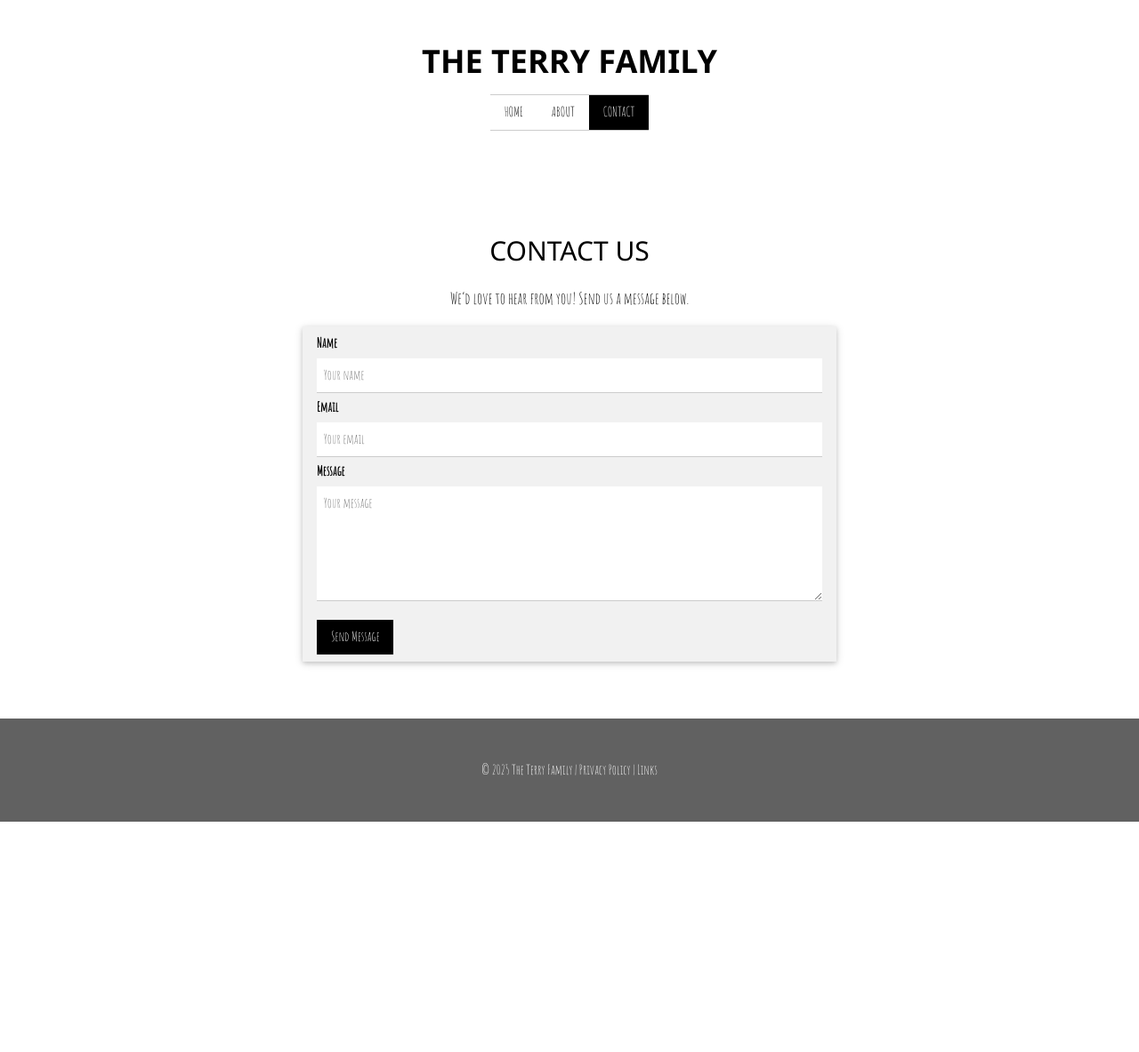
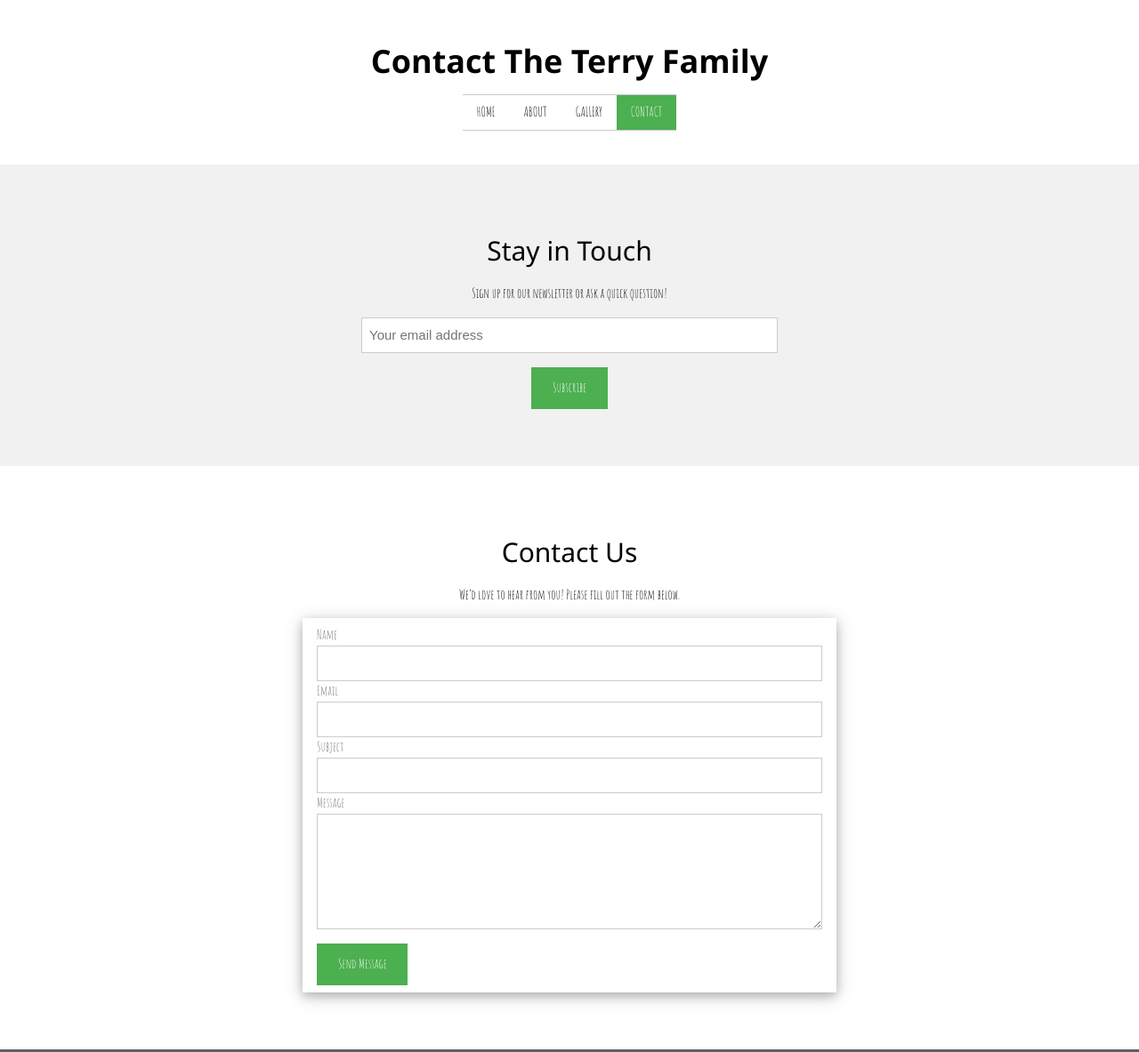
Before and after one commit to stilgar99/idt110_module5, a plain HTML site: page contact.html in a window 1280 px wide. Shown: the top 1183 px of the page at 89% size. Before the commit the page ends 924 px from the top, so only its background shows below. Drawn offline with Linux system fonts and the light colour scheme.

Commit message:
Update contact page layout and content

```diff
--- a/contact.html
+++ b/contact.html
@@ -1,49 +1,70 @@
 <!DOCTYPE html>
 <html>
 <head>
-  <title>Contact – The Terry Family</title>
+  <title>Contact | The Terry Family</title>
   <meta charset="UTF-8">
   <meta name="viewport" content="width=device-width, initial-scale=1">
-  <link rel="stylesheet" href="../vendor/w3.css">
+  <link rel="stylesheet" href="vendor/w3.css">
   <link rel="stylesheet" href="https://fonts.googleapis.com/css?family=Amatic+SC">
   <style>
-    body {font-family: "Amatic SC", sans-serif;}
+    body, html {font-family: "Amatic SC", sans-serif;}
     h1, h2 {text-align: center;}
-    input, textarea {width: 100%; padding: 10px; margin: 5px 0;}
+    .w3-input {font-family: sans-serif;}
   </style>
 </head>
 <body>
 
+<!-- Header -->
 <header class="w3-container w3-center w3-padding-32">
-  <h1 class="w3-xxlarge"><b>THE TERRY FAMILY</b></h1>
+  <h1 class="w3-xxlarge"><b>Contact The Terry Family</b></h1>
   <div class="w3-bar w3-border-top w3-border-bottom w3-center">
-    <a href="../index.html" class="w3-bar-item w3-button">HOME</a>
+    <a href="index.html" class="w3-bar-item w3-button">HOME</a>
     <a href="about.html" class="w3-bar-item w3-button">ABOUT</a>
-    <a href="contact.html" class="w3-bar-item w3-button w3-black">CONTACT</a>
+    <a href="gallery.html" class="w3-bar-item w3-button">GALLERY</a>
+    <a href="contact.html" class="w3-bar-item w3-button w3-green">CONTACT</a>
   </div>
 </header>
 
-<section class="w3-container w3-padding-64">
-  <h2>CONTACT US</h2>
-  <p class="w3-center w3-large">We’d love to hear from you! Send us a message below.</p>
-
-  <form class="w3-container w3-card w3-light-grey w3-padding" style="max-width:600px; margin:auto;">
-    <label><b>Name</b></label>
-    <input class="w3-input" type="text" name="name" placeholder="Your name">
-
-    <label><b>Email</b></label>
-    <input class="w3-input" type="email" name="email" placeholder="Your email">
-
-    <label><b>Message</b></label>
-    <textarea class="w3-input" name="message" rows="5" placeholder="Your message"></textarea>
-
-    <button class="w3-button w3-black w3-margin-top" type="submit">Send Message</button>
+<!-- Short Form -->
+<section class="w3-container w3-light-grey w3-padding-64">
+  <h2>Stay in Touch</h2>
+  <p class="w3-center">Sign up for our newsletter or ask a quick question!</p>
+  <form class="w3-container w3-center" style="max-width:500px; margin:auto;">
+    <input class="w3-input w3-border w3-margin-bottom" type="email" placeholder="Your email address" required>
+    <button class="w3-button w3-green w3-padding-large" type="submit">Subscribe</button>
   </form>
 </section>
 
+<!-- Long Form -->
+<section class="w3-container w3-padding-64">
+  <h2>Contact Us</h2>
+  <p class="w3-center">We’d love to hear from you! Please fill out the form below.</p>
+  <form class="w3-container w3-card-4 w3-padding w3-white" style="max-width:600px; margin:auto;">
+    <label class="w3-text-grey">Name</label>
+    <input class="w3-input w3-border" type="text" name="name" required>
+
+    <label class="w3-text-grey">Email</label>
+    <input class="w3-input w3-border" type="email" name="email" required>
+
+    <label class="w3-text-grey">Subject</label>
+    <input class="w3-input w3-border" type="text" name="subject">
+
+    <label class="w3-text-grey">Message</label>
+    <textarea class="w3-input w3-border" name="message" rows="5" required></textarea>
+
+    <button class="w3-button w3-green w3-margin-top w3-padding-large" type="submit">Send Message</button>
+  </form>
+</section>
+
+<!-- Footer -->
 <footer class="w3-center w3-padding-32 w3-dark-grey">
-  <p>© 2025 The Terry Family | Privacy Policy | Links</p>
+  <p>© 2025 The Terry Family | <a href="privacy.html" class="w3-text-white">Privacy Policy</a></p>
 </footer>
 
 </body>
 </html>
+
+</footer>
+
+</body>
+</html>
```
